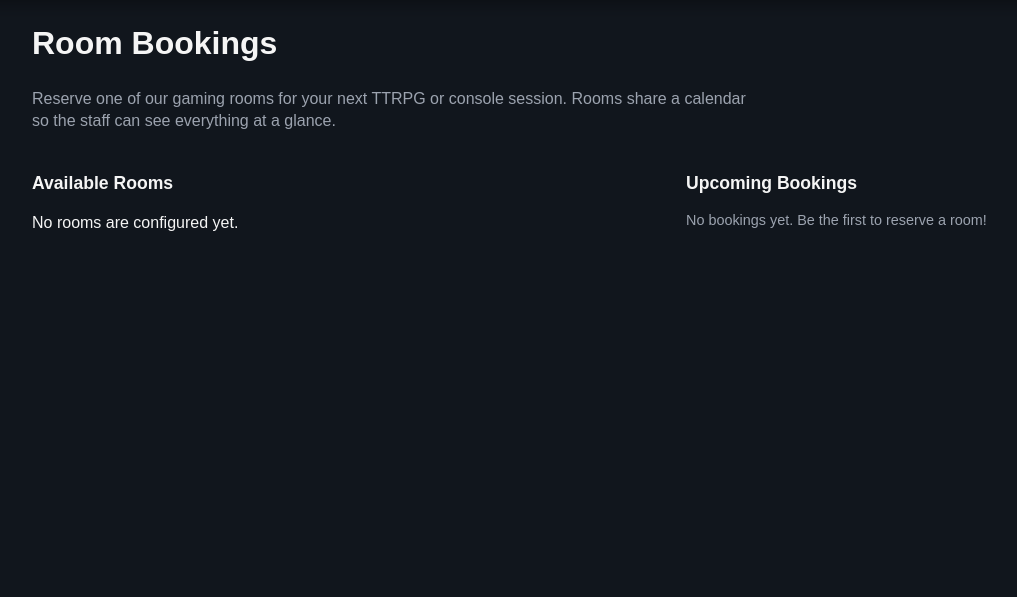
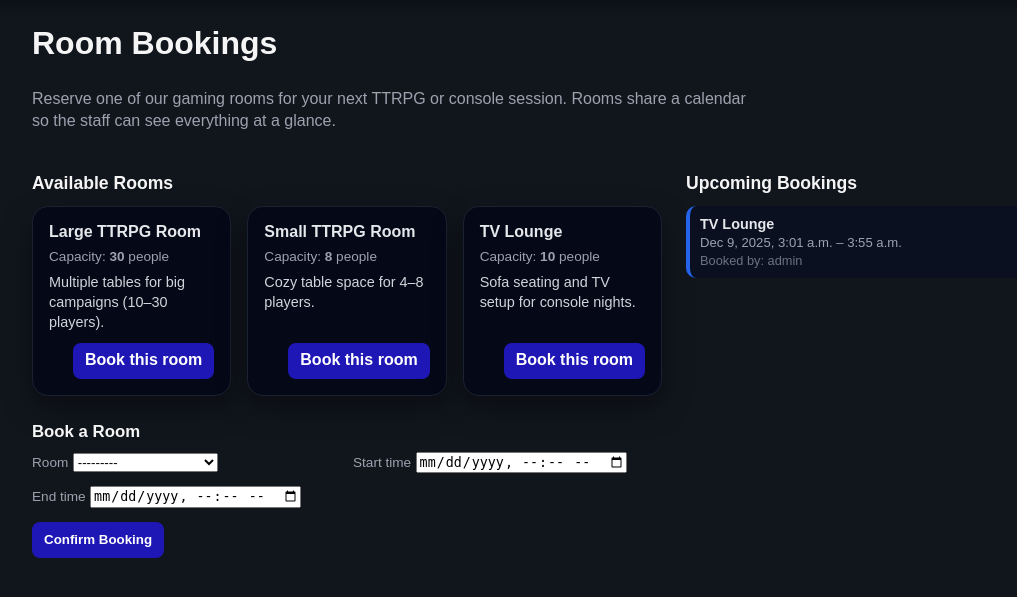
Before and after one commit to DanielleJTaylor/CPS420_Gamestore, a Django app: page /rooms/ in a window 1280 px wide. Shown: the part 73-670 px from the top of the page, without its empty margins (56-1073 px from the left). Run offline with Django 5.2, Linux system fonts and the light colour scheme; a user stored in the database is signed in; data comes from the database, SQL or seed files in the repository; data that the repository does not hold is empty.

Commit message:
book room works now

```diff
--- a/catalog/forms.py
+++ b/catalog/forms.py
@@ -1,5 +1,9 @@
+# catalog/forms.py
 from django import forms
-from .models import Product, Event, RoomBooking, Room
+from django.utils.text import slugify
+from django.utils import timezone
+
+from .models import Product, Event, RoomBooking
 
 
 class ProductForm(forms.ModelForm):
@@ -15,6 +19,18 @@ class ProductForm(forms.ModelForm):
             "description",
             "category",
         ]
+
+    def clean_slug(self):
+        """
+        If slug is blank, auto-generate it from the name.
+        """
+        slug = self.cleaned_data.get("slug")
+        name = self.cleaned_data.get("name")
+
+        if not slug and name:
+            slug = slugify(name)
+
+        return slug
 
 
 class EventForm(forms.ModelForm):
@@ -33,40 +49,49 @@ class EventForm(forms.ModelForm):
             "start_time": forms.DateTimeInput(attrs={"type": "datetime-local"}),
         }
 
+    def clean_slug(self):
+        slug = self.cleaned_data.get("slug")
+        title = self.cleaned_data.get("title")
+        if not slug and title:
+            slug = slugify(title)
+        return slug
+
 
 class RoomBookingForm(forms.ModelForm):
+    """
+    Form for booking a room.
+
+    We expose:
+    - room: which room to book
+    - start_time, end_time: when the booking runs
+    """
+
     class Meta:
         model = RoomBooking
-        fields = ["room", "date", "start_time", "end_time"]
-
+        fields = [
+            "room",
+            "start_time",
+            "end_time",
+        ]
         widgets = {
-            "room": forms.Select(),
-            "date": forms.DateInput(attrs={"type": "date"}),
-            "start_time": forms.TimeInput(attrs={"type": "time"}),
-            "end_time": forms.TimeInput(attrs={"type": "time"}),
+            "start_time": forms.DateTimeInput(attrs={"type": "datetime-local"}),
+            "end_time": forms.DateTimeInput(attrs={"type": "datetime-local"}),
         }
 
     def clean(self):
+        """
+        Basic validation:
+        - end_time must be after start_time
+        - start_time must not be in the past
+        """
         cleaned = super().clean()
-        room = cleaned.get("room")
-        date = cleaned.get("date")
         start = cleaned.get("start_time")
         end = cleaned.get("end_time")
 
-        if start and end and start >= end:
-            raise forms.ValidationError("End time must be after start time.")
+        if start and end and end <= start:
+            self.add_error("end_time", "End time must be after start time.")
 
-        # basic overlap check (view will also enforce)
-        if room and date and start and end:
-            qs = RoomBooking.objects.filter(
-                room=room,
-                date=date,
-                start_time__lt=end,
-                end_time__gt=start,
-            )
-            if self.instance.pk:
-                qs = qs.exclude(pk=self.instance.pk)
-            if qs.exists():
-                raise forms.ValidationError("This time slot is already booked.")
+        if start and start < timezone.now():
+            self.add_error("start_time", "Start time cannot be in the past.")
 
         return cleaned
--- a/catalog/urls.py
+++ b/catalog/urls.py
@@ -3,7 +3,9 @@ from django.urls import path
 from . import views
 
 urlpatterns = [
+    # =========================
     # PRODUCTS
+    # =========================
     path("", views.product_list, name="product_list"),
 
     # IMPORTANT: specific product paths BEFORE the slug route
@@ -11,26 +13,37 @@ urlpatterns = [
     path("product/<slug:slug>/edit/", views.product_edit, name="product_edit"),
     path("product/<slug:slug>/", views.product_detail, name="product_detail"),
 
+    # =========================
     # CART
+    # =========================
     path("cart/", views.cart_detail, name="cart_detail"),
     path("cart/add/<int:product_id>/", views.cart_add, name="cart_add"),
     path("cart/remove/<int:product_id>/", views.cart_remove, name="cart_remove"),
-    path("cart/update/<int:product_id>/", views.cart_update_quantity, name="cart_update"),
+    path(
+        "cart/update/<int:product_id>/",
+        views.cart_update_quantity,
+        name="cart_update",
+    ),
     path("cart/clear/", views.cart_clear, name="cart_clear"),
 
+    # =========================
     # EVENTS
+    # =========================
     path("events/", views.event_list, name="event_list"),
     path("events/create/", views.event_create, name="event_create"),
     path("events/<slug:slug>/", views.event_detail, name="event_detail"),
     path("events/<slug:slug>/register/", views.event_register, name="event_register"),
-    path("events/<slug:slug>/unregister/", views.event_unregister, name="event_unregister"),
+    path(
+        "events/<slug:slug>/unregister/",
+        views.event_unregister,
+        name="event_unregister",
+    ),
 
+    # =========================
     # ROOMS / ROOM BOOKINGS
+    # =========================
+    # List rooms + create bookings (POST) + show calendar
     path("rooms/", views.room_booking_list, name="room_booking_list"),
-    path("rooms/<slug:slug>/book/", views.room_booking_create, name="room_booking_create"),
-    path(
-        "rooms/bookings/<int:booking_id>/cancel/",
-        views.room_booking_cancel,
-        name="room_booking_cancel",
-    ),
+    path("rooms/cancel/<int:booking_id>/", views.room_booking_cancel, name="room_booking_cancel"),
+
 ]
--- a/catalog/views.py
+++ b/catalog/views.py
@@ -173,7 +173,6 @@ def cart_update_quantity(request, product_id):
     if direction == "up":
         cart.add(product, quantity=1)
     elif direction == "down":
-        # decrease by 1; your Cart.add() / Cart class should handle quantity <= 0
         cart.add(product, quantity=-1)
 
     return redirect("cart_detail")
@@ -267,6 +266,24 @@ def event_unregister(request, slug):
     return redirect("event_detail", slug=event.slug)
 
 
+from django.shortcuts import render, get_object_or_404, redirect
+from django.contrib.auth import login, logout
+from django.contrib.auth.forms import UserCreationForm
+from django.contrib.auth.decorators import user_passes_test, login_required
+from django.contrib import messages
+
+from .models import (
+    Product,
+    Event,
+    EventRegistration,
+    Room,
+    RoomBooking,
+)
+from .forms import ProductForm, EventForm, RoomBookingForm
+from .cart import Cart
+
+# ... all your existing product / auth / cart / event views ...
+
 # =========================
 # ROOM BOOKING VIEWS
 # =========================
@@ -274,60 +291,97 @@ def event_unregister(request, slug):
 @login_required
 def room_booking_list(request):
     """
-    List all rooms and show bookings below, grouped by room.
+    Show available rooms and all upcoming bookings.
+    Also includes a 'Book a Room' form that lets the user pick a room + times.
     """
+
+    # If no rooms exist yet, seed the 3 default rooms once.
+    if not Room.objects.exists():
+        Room.objects.get_or_create(
+            slug="small-ttrpg",
+            defaults={
+                "name": "Small TTRPG Room",
+                "capacity": 8,
+                "description": "Cozy table space for 4–8 players.",
+            },
+        )
+        Room.objects.get_or_create(
+            slug="large-ttrpg",
+            defaults={
+                "name": "Large TTRPG Room",
+                "capacity": 30,
+                "description": "Multiple tables for big campaigns (10–30 players).",
+            },
+        )
+        Room.objects.get_or_create(
+            slug="tv-lounge",
+            defaults={
+                "name": "TV Lounge",
+                "capacity": 10,
+                "description": "Sofa seating and TV setup for console nights.",
+            },
+        )
+
     rooms = Room.objects.all().order_by("name")
-    bookings = RoomBooking.objects.select_related("room", "user").order_by(
-        "date", "start_time"
+
+    # All bookings (shared calendar)
+    bookings = (
+        RoomBooking.objects
+        .select_related("room", "user")
+        .order_by("start_time")
     )
 
-    # group bookings by room
-    bookings_by_room = {}
-    for b in bookings:
-        bookings_by_room.setdefault(b.room_id, []).append(b)
+    # Pre-select room if ?room=<slug> is in the query string
+    preselected_slug = request.GET.get("room")
+    initial = {}
+    if preselected_slug:
+        try:
+            initial["room"] = Room.objects.get(slug=preselected_slug)
+        except Room.DoesNotExist:
+            pass
+
+    if request.method == "POST":
+        booking_form = RoomBookingForm(request.POST)
+        if booking_form.is_valid():
+            booking = booking_form.save(commit=False)
+            booking.user = request.user
+
+            # Conflict check: same room, overlapping time
+            conflict_exists = RoomBooking.objects.filter(
+                room=booking.room,
+                start_time__lt=booking.end_time,
+                end_time__gt=booking.start_time,
+            ).exists()
+
+            if conflict_exists:
+                messages.error(
+                    request,
+                    "That time slot is already booked for this room.",
+                )
+            else:
+                booking.save()
+                messages.success(
+                    request,
+                    f"You reserved {booking.room.name} from "
+                    f"{booking.start_time} to {booking.end_time}.",
+                )
+                return redirect("room_booking_list")
+    else:
+        booking_form = RoomBookingForm(initial=initial)
 
     context = {
         "rooms": rooms,
-        "bookings_by_room": bookings_by_room,
+        "bookings": bookings,
+        "booking_form": booking_form,
     }
     return render(request, "rooms/room_booking_list.html", context)
-
-
-@login_required
-def room_booking_create(request, slug):
-    """
-    Customer: book a specific room for a date/time.
-    """
-    room = get_object_or_404(Room, slug=slug)
-
-    if request.method == "POST":
-        form = RoomBookingForm(request.POST)
-        if form.is_valid():
-            booking = form.save(commit=False)
-            booking.user = request.user
-            booking.room = room
-            booking.save()
-            messages.success(request, f"Room '{room.name}' booked successfully.")
-            return redirect("room_booking_list")
-    else:
-        form = RoomBookingForm()
-
-    return render(
-        request,
-        "rooms/room_booking_form.html",
-        {
-            "room": room,
-            "form": form,
-        },
-    )
 
 
 @login_required
 def room_booking_cancel(request, booking_id):
     """
     Cancel a booking.
-    Users can cancel their own bookings;
-    staff can cancel any booking.
+    Users can cancel their own bookings; staff can cancel any booking.
     """
     booking = get_object_or_404(RoomBooking, id=booking_id)
 
--- a/templates/rooms/room_booking_list.html
+++ b/templates/rooms/room_booking_list.html
@@ -18,7 +18,7 @@
       gap:24px;
       margin-top:24px;
     ">
-      <!-- LEFT: ROOM CARDS -->
+      <!-- LEFT: ROOM CARDS + BOOKING FORM -->
       <section>
         <h2 style="font-size:1.1rem; margin-bottom:10px;">Available Rooms</h2>
 
@@ -45,7 +45,7 @@
 
                 {% if room.capacity %}
                   <p style="margin:0 0 6px; font-size:0.85rem; color:#9ca3af;">
-                    Capacity: <strong>{{ room.capacity }}</strong> players
+                    Capacity: <strong>{{ room.capacity }}</strong> people
                   </p>
                 {% endif %}
 
@@ -60,8 +60,12 @@
                 {% endif %}
 
                 <div style="margin-top:auto; display:flex; justify-content:flex-end;">
+                  <!--
+                    Clicking this just reloads /rooms/?room=<slug>#booking-form
+                    so the form below pre-selects this room.
+                  -->
                   <a
-                    href="{% url 'room_booking_create' room.slug %}"
+                    href="{% url 'room_booking_list' %}?room={{ room.slug }}#booking-form"
                     class="btn btn-primary btn-sm"
                     style="width:auto; margin-top:0;"
                   >
@@ -74,6 +78,43 @@
         {% else %}
           <p>No rooms are configured yet.</p>
         {% endif %}
+
+        <!-- BOOKING FORM -->
+        <div id="booking-form" style="margin-top:24px;">
+          <h2 style="font-size:1.05rem; margin-bottom:8px;">Book a Room</h2>
+
+          {% if not user.is_authenticated %}
+            <p style="font-size:0.9rem; color:#f97316;">
+              Please <a href="{% url 'login' %}">log in</a> to book a room.
+            </p>
+          {% else %}
+            <form method="post" action="{% url 'room_booking_list' %}">
+              {% csrf_token %}
+              <div style="display:grid; grid-template-columns:1fr 1fr; gap:12px;">
+                <div>
+                  <label style="font-size:0.85rem; color:#9ca3af;">Room</label>
+                  {{ booking_form.room }}
+                </div>
+                <div>
+                  <label style="font-size:0.85rem; color:#9ca3af;">Start time</label>
+                  {{ booking_form.start_time }}
+                </div>
+                <div>
+                  <label style="font-size:0.85rem; color:#9ca3af;">End time</label>
+                  {{ booking_form.end_time }}
+                </div>
+              </div>
+
+              <button
+                type="submit"
+                class="btn btn-primary btn-sm"
+                style="margin-top:14px; width:auto;"
+              >
+                Confirm Booking
+              </button>
+            </form>
+          {% endif %}
+        </div>
       </section>
 
       <!-- RIGHT: UPCOMING BOOKINGS -->
```
Also changed, not shown: catalog/models.py (+37 -22 lines), catalog/migrations/0006_alter_roombooking_options_remove_roombooking_date_and_more.py (added), db.sqlite3, media/product_images/81zXAeeSDHL._AC_SL1500__256.jpg (added).
